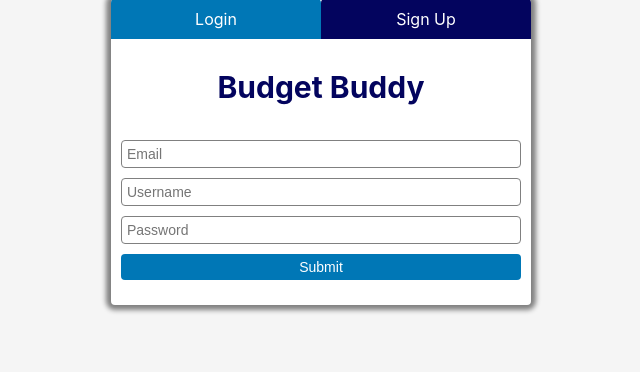
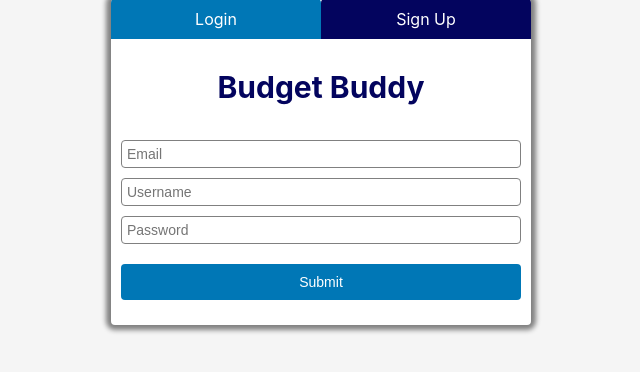
Before and after one commit to preetham-ganesh/budget-buddy, a Python web app: template templates/signup.html in a window 1280 px wide. Shown: the part 101-473 px from the top of the page, without its empty margins (319-959 px from the left). Run offline with Jinja, Linux system fonts and the light colour scheme; the template is opened without the code that fills it, so the values that code supplies are empty.

Commit message:
[#3] updated style for signup submit button.

```diff
--- a/static/css/main.css
+++ b/static/css/main.css
@@ -90,6 +90,8 @@ body {
   text-decoration: none;
   transition: all 0.5s;
   border: 0px;
+  margin-top: 15px;
+  padding: 10px;
 }
 
 .signup-input-submit:hover {
```
